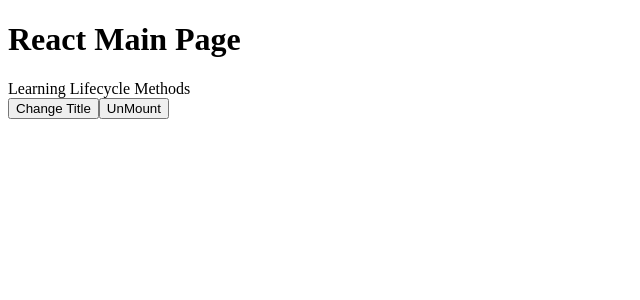
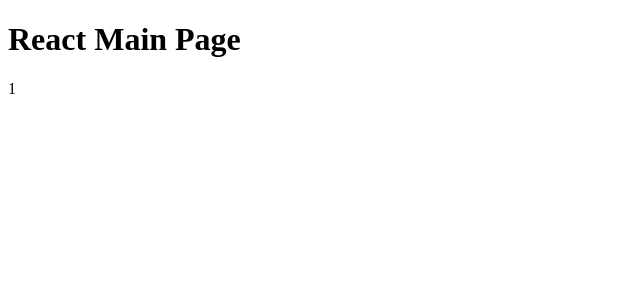
Before and after one commit to rishabhjj/React-Tutorial, a React app: page / in a window 1280 px wide. Shown: the top 300 px of the page, without its empty margins (0-640 px from the left). Built offline with nearby package versions, Linux system fonts and the light colour scheme.

Commit message:
Pure Component

```diff
--- a/src/components/App.js
+++ b/src/components/App.js
@@ -1,71 +1,28 @@
-import React, { Component } from 'react';
+import React, { Component, PureComponent } from 'react';
 
-class App extends Component {
+class App extends PureComponent {
   constructor() {
     super()
     console.log('First Lifecycle Method - Constructor')
     this.state = {
-      title: 'Learning Lifecycle Methods'
+      score: 1
     }
   }
-  componentWillMount() {
-    setTimeout(() => {
-      this.setState({
-        title: 'tesing'
+  componentDidMount() {
+    console.log("component did mount")
+    setInterval(() => {
+      this.setState(() => {
+        return {score: 1}
       })
-    }, 10000);
+    }, 2000);
+  }
 
-  }
-  // componentDidMount() {
-  //   console.log("component Did mount");
-  //   // this.setState({
-  //   //   title: 'Learned Component Did Mount'
-  //   // })
-  // }
-  // customEvent = () => {
-  //   this.setState({
-  //     title: 'Updating Title With Custom Click'
-  //   })
-  // }
-  // componentWillUpdate() {
-  //   // this.setState({
-  //   //   title: 'Component Will Update'
-  //   // })
-  // }
-  // shouldComponentUpdate(nextProps, nextstate) {
-  //   // console.log(nextProps, nextstate);
-  //   return true;
-  // }
-  // componentDidUpdate(previousProps, previousState) {
-  //   console.log('Component Did Update', this.state)
-  //   if (this.state.title !== previousState.title) {
-  //     this.setState({
-  //       title: 'Component Will Update'
-  //     })
-  //   }
-  // }
-  // componentWillUnmount() {
-  //   console.log('component will Unmount');
-  // }
-  // unmount = () => {
-  //   this.setState({
-  //     title: 'unmount'
-  //   })
-  // }
   render() {
     console.log("calling render")
-    console.log(this.state);
-    if (this.state.title === 'unmount') {
-      console.log("com")
-      return (<div/>);
-    }
     return (
       <div>
         <h1>React Main Page</h1>
-        {this.state.title}
-        <br />
-        <button onClick= {this.customEvent}>Change Title</button>
-        <button onClick = {this.unmount}> UnMount</button>
+        {this.state.score}
       </div>
     )
   }
```
